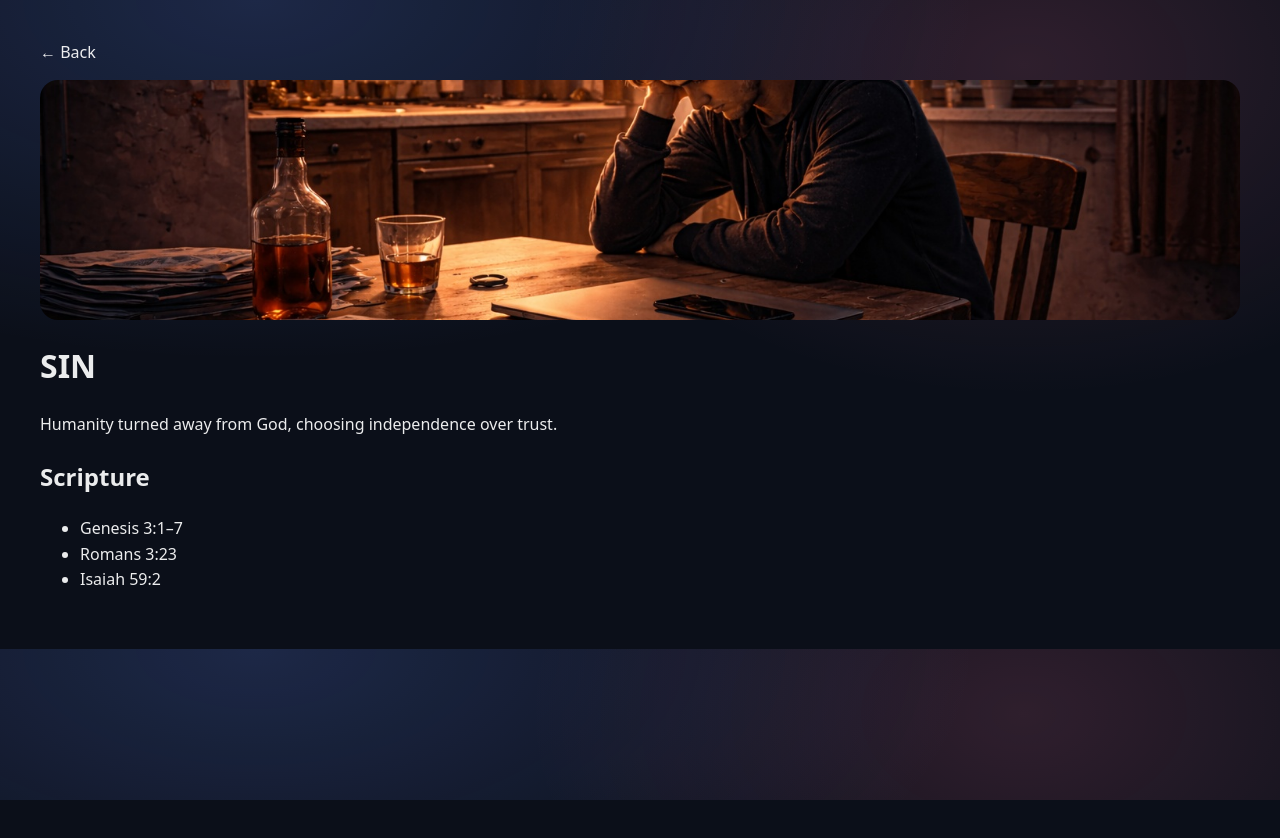
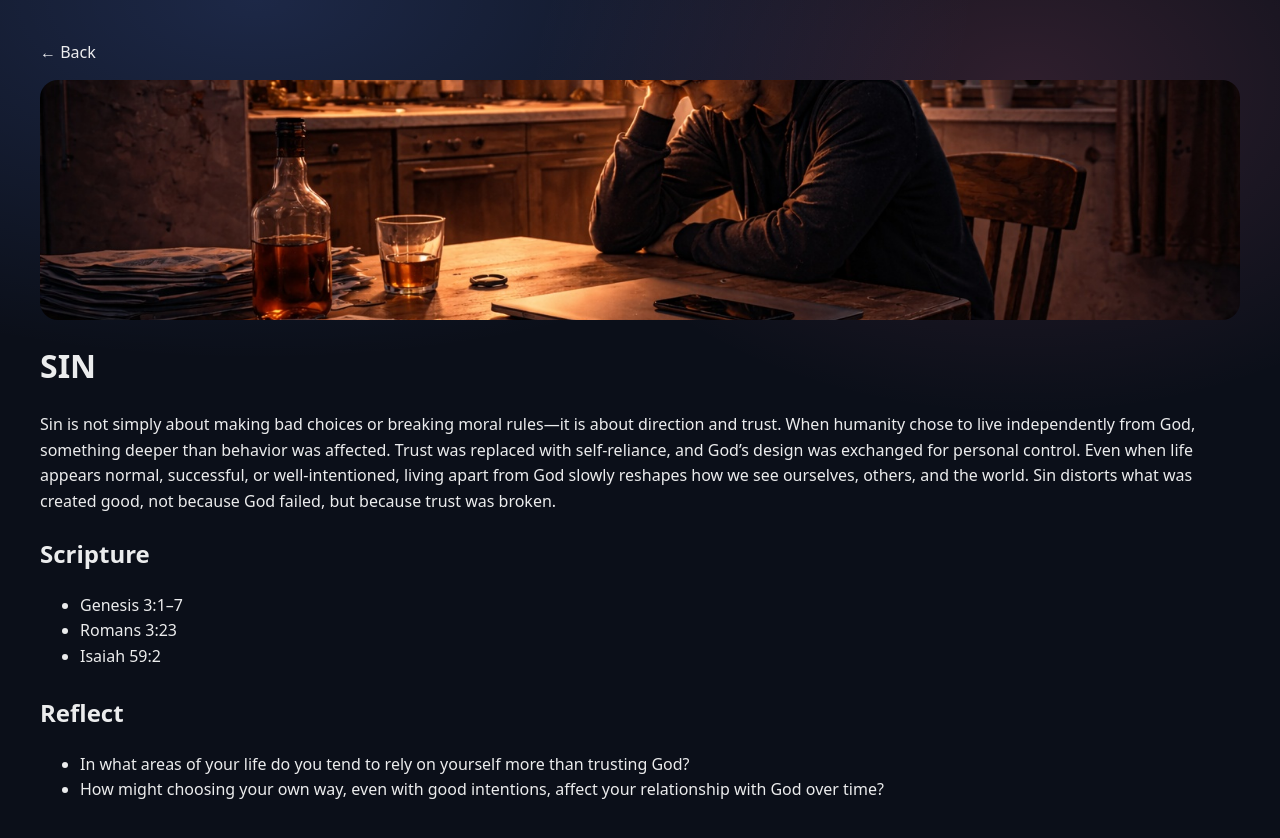
Before and after one commit to Message4U/six-windows, a Next.js app: page /journey/sin in a window 1280 px wide. Shown: the top 838 px of the page. Before the commit the page ends 800 px from the top, so only its background shows below. Built offline with nearby package versions, Linux system fonts and the light colour scheme.

Commit message:
Add SIN explanation and reflection

```diff
--- a/app/journey/sin/page.tsx
+++ b/app/journey/sin/page.tsx
@@ -20,9 +20,15 @@ export default function Sin() {
 
       <h1 style={{ marginTop: 20 }}>SIN</h1>
 
-      <p>
-        Humanity turned away from God, choosing independence over trust.
-      </p>
+  <p>
+  Sin is not simply about making bad choices or breaking moral rules—it is about direction and trust.
+  When humanity chose to live independently from God, something deeper than behavior was affected.
+  Trust was replaced with self-reliance, and God’s design was exchanged for personal control.
+  Even when life appears normal, successful, or well-intentioned, living apart from God slowly
+  reshapes how we see ourselves, others, and the world. Sin distorts what was created good,
+  not because God failed, but because trust was broken.
+</p>
+
 
       <h2>Scripture</h2>
       <ul>
@@ -30,6 +36,16 @@ export default function Sin() {
         <li>Romans 3:23</li>
         <li>Isaiah 59:2</li>
       </ul>
+<h2 style={{ marginTop: 24 }}>Reflect</h2>
+
+<ul>
+  <li>In what areas of your life do you tend to rely on yourself more than trusting God?</li>
+  <li>How might choosing your own way, even with good intentions, affect your relationship with God over time?</li>
+</ul>
+
+
+
+
     </main>
   );
 }
```
